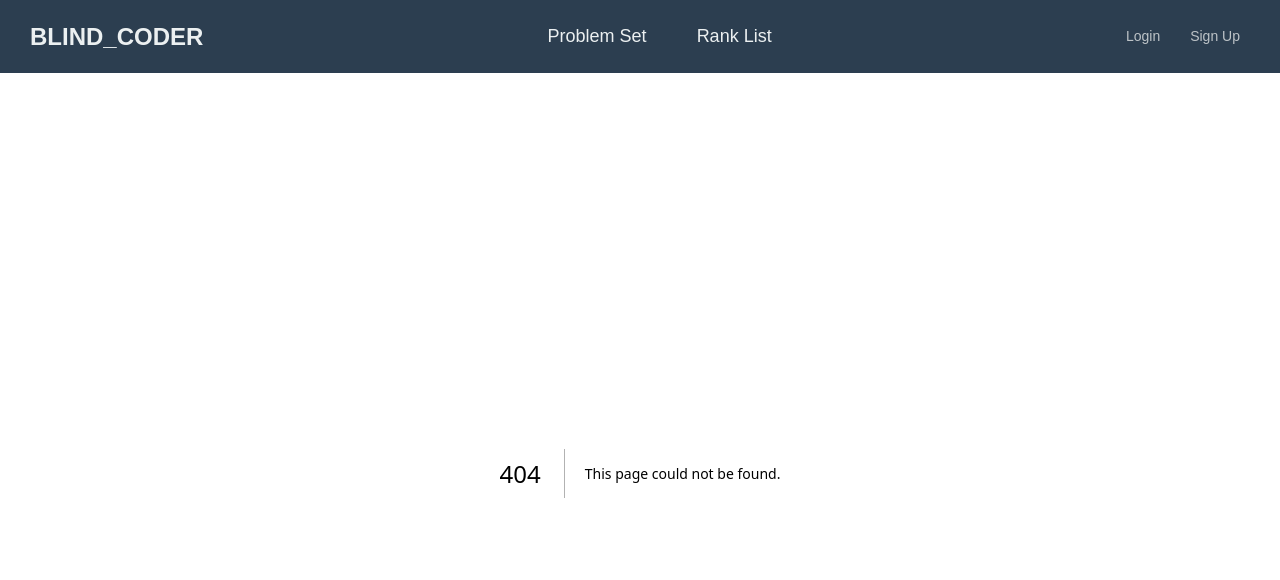
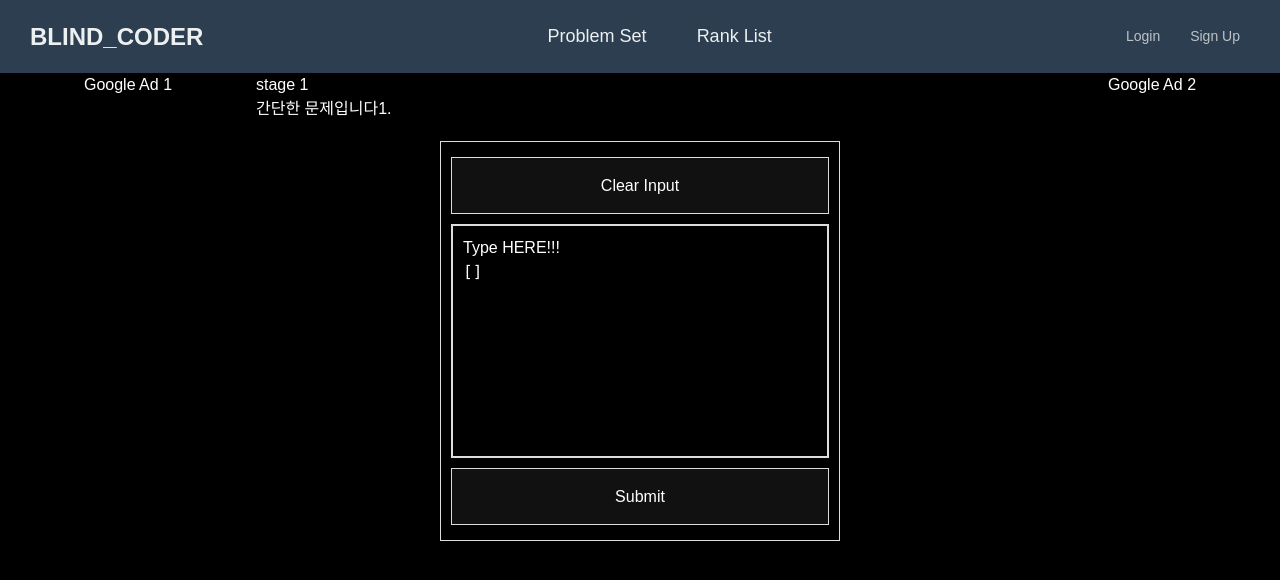
Before and after one commit to CodyKat/BlindCoder, a Next.js app: page /problem/1 in a window 1280 px wide. Before the commit this address had no page. Shown: the top 580 px of the page. Built offline with nearby package versions, Linux system fonts and the light colour scheme.

Commit message:
problemSetList, problem console and api

```diff
--- /dev/null
+++ b/app/api/submit-key-events/route.js
@@ -0,0 +1,16 @@
+// app/api/submit-key-events/route.js
+
+export async function POST(request) {
+    const keyEvents = await request.json(); // 클라이언트에서 보낸 키 이벤트 데이터
+    console.log('Received key events:', keyEvents);
+    return new Response(JSON.stringify({ message: 'Key events received successfully.' }), {
+        status: 200,
+        headers: { 'Content-Type': 'application/json' }, // JSON 응답을 위한 헤더 추가
+    });
+}
+
+export const config = {
+    api: {
+        bodyParser: true, // JSON 본문 파싱을 활성화
+    },
+};
--- /dev/null
+++ b/app/component/ConsoleInput.js
@@ -0,0 +1,61 @@
+'use client'
+
+import { useState } from 'react';
+
+const KeyEventCapture = () => {
+    const [keyEvents, setKeyEvents] = useState([]);
+
+    const handleKeyDown = (event) => {
+        // 키 이벤트 기록
+        setKeyEvents((prevEvents) => [
+            ...prevEvents,
+            { key: event.key, timestamp: Date.now() },
+        ]);
+    };
+
+    const handleSend = async () => {
+        if (keyEvents.length > 0) {
+            try {
+                const response = await fetch('/api/submit-key-events', {
+                    method: 'POST',
+                    headers: {
+                        'Content-Type': 'application/json',
+                    },
+                    body: JSON.stringify(keyEvents), // 기록된 키 이벤트를 JSON 형식으로 변환하여 전송
+                });
+
+                const data = await response.json();
+                console.log('Success:', data);
+                setKeyEvents([]); // 전송 후 배열 초기화
+            } catch (error) {
+                console.error('Error:', error);
+            }
+        } else {
+            console.log('No key events to send.');
+        }
+    };
+
+    const handleClear = () => {
+        setKeyEvents((prevEvents) => [
+            ...prevEvents,
+            { key: "CLEAR", timestamp: Date.now() },
+        ])
+    }
+
+    return (
+        <div className='console-input'
+            onKeyDown={handleKeyDown}
+            tabIndex={0} // 포커스를 받을 수 있도록 설정
+            style={{ border: '1px solid #ddd', padding: '10px', maxWidth: '400px', margin: '20px auto' }}
+        >
+            <button className='button' onClick={handleClear}>Clear Input</button>
+            <div className='console'>
+                <h4>Type HERE!!!</h4>
+                <pre style={{ whiteSpace: 'pre-wrap' }}>{JSON.stringify(keyEvents, null, 2)}</pre>
+            </div>
+            <button className='button' onClick={handleSend}>Submit</button>
+        </div>
+    );
+};
+
+export default KeyEventCapture;
--- /dev/null
+++ b/app/component/ProblemListContainers.tsx
@@ -0,0 +1,41 @@
+import Link from "next/link";
+
+const ListContainer = ({ problems }) => {
+    return (
+        <div className="problemlist-table-container">
+            <table className="problemlist-table">
+                <thead>
+                    <tr>
+                        <th className="id-column">ID</th>
+                        <th className="title-column">제목</th>
+                        <th className="description">설명</th>
+                        <th className="correct-count">맞힌 사람</th>
+                        <th className="submit">제출</th>
+                        <th className="correct-rate">정답 비율</th>
+                        <th className="correct-time-average">평균 통과 시간</th>
+                    </tr>
+                </thead>
+                <tbody>
+                    {problems.map((problem) => (
+                        <tr key={problem.id}>
+                            <td>{problem.id}</td>
+                            <td>
+                                <Link href={`/problem/${problem.id}`}>
+                                    {problem.title}
+                                </Link>
+                            </td>
+                            <td>{problem.description}</td>
+                            <td>{problem.correct}</td>
+                            <td>{problem.submit}</td>
+                            <td>{problem.correctRate}</td>
+                            <td>{problem.correctTimeAverage}</td>
+                        </tr>
+                    ))}
+                </tbody>
+            </table>
+        </div>
+    );
+};
+
+
+export default ListContainer;
--- /dev/null
+++ b/app/data/problem.tsx
@@ -0,0 +1,7 @@
+const problems = [
+    {id: '1', title: "stage 1", description: "간단한 문제입니다1.", correct: 10, submit: 40, correctRate: 25, correctTimeAverage: "4.14"},
+    {id: '2', title: "stage 2", description: "간단한 문제입니다2.", correct: 10, submit: 40, correctRate: 25, correctTimeAverage: "3.30"},
+    {id: '3', title: "stage 3", description: "간단한 문제입니다3.", correct: 10, submit: 40, correctRate: 25, correctTimeAverage: "2.50"},
+];
+
+export default problems;
--- a/app/globals.css
+++ b/app/globals.css
@@ -3,8 +3,8 @@
 @tailwind utilities;
 
 :root {
-  --background: #ffffff;
-  --foreground: #171717;
+  --background: #000000;
+  --foreground: #ffffff;
 }
 
 @media (prefers-color-scheme: dark) {
@@ -81,3 +81,100 @@ body {
   background-color: #34495e; /* 호버 시 배경색 */
   color: white;
 }
+
+.body-container {
+  margin: 0 auto;
+  padding: 0;
+  display: flex;
+  justify-content: space-between;
+}
+
+.ad {
+  width: 20%;
+  height: max-content;
+  display: flex;
+  justify-content: center;
+  align-items: center;
+}
+
+.main-body {
+  width: 60%;
+  height: max-content;
+  display: inline;
+}
+
+.problemlist-table-container {
+  width: 100%;
+  border-collapse: collapse;
+}
+
+.problemlist-table {
+  width: 100%;
+  border: 1px solid #ddd;
+}
+
+.problemlist-table th, .problemlist-table td {
+  border: 1px solid #ddd; /* 셀 경계 스타일 */
+  padding: 8px; /* 셀 내 여백 */
+  text-align: left; /* 텍스트 왼쪽 정렬 */
+}
+
+.problemlist-table .id-column {
+  width: 10%;
+}
+
+.problemlist-table .title-column {
+  width: 10%;
+}
+
+.problemlist-table .description-column {
+  width: 40%
+}
+
+.problemlist-table .correct-count {
+  width: 10%;
+}
+
+.problemlist-table .submit {
+  width: 10%;
+}
+
+.problemlist-table .correct-rate {
+  width: 10%;
+}
+
+.problemlist-table .corretc-time-average {
+  width: 10%;
+}
+
+.problemlist-table th {
+  background-color: #444444; /* 헤더 배경색 */
+}
+
+.console-input {
+  height: 400px;
+  display: flex;
+  flex-direction: column;
+  justify-items: center;
+  align-items: center;
+}
+
+.console-input .button {
+  text-align: center;
+  border: 1px solid #ddd;
+  justify-items: center;
+  padding: 10px;
+  margin: 5px auto;
+  width: 100%;
+  flex: 1;
+  background-color: #111111;
+}
+
+.console-input .console {
+  text-align: left;
+  border: 2px solid #ddd;
+  padding: 10px;
+  margin: 5px auto;
+  width: 100%;
+  flex: 6;
+}
--- a/app/layout.tsx
+++ b/app/layout.tsx
@@ -30,7 +30,11 @@ export default function RootLayout({
         className={`${geistSans.variable} ${geistMono.variable} antialiased`}
       >
         <Navbar/>
-        {children}
+        <div className="body-container">
+          <div className="ad">Google Ad 1</div>
+          <div className="main-body">{children}</div>
+          <div className="ad">Google Ad 2</div>
+        </div>
       </body>
     </html>
   );
--- /dev/null
+++ b/app/problem/[id]/page.tsx
@@ -0,0 +1,22 @@
+import problems from "../../data/problem";
+import ConsoleInput from "@/app/component/ConsoleInput";
+
+const ProblemPage = ({ params }: { params: {id: string } }) => {
+    const id = params.id;
+
+    const problem = problems.find((p) => p.id === id);
+    if (!problem) {
+        console.log(id);
+        return <div>problem not found</div>;
+    }
+
+    return (
+        <div>
+            <h1>{problem.title}</h1>
+            <p>{problem.description}</p>
+            <ConsoleInput />
+        </div>
+    );
+};
+
+export default ProblemPage;
--- a/app/problemSet/page.tsx
+++ b/app/problemSet/page.tsx
@@ -1,7 +1,11 @@
+import ListContainer from "../component/ProblemListContainers";
+import problems from "../data/problem";
+
 export default function problemSet() {
     return (
         <div>
-            <p>this is problemSet</p>
+            <h1>문제를 누르면 바로 시작됩니다.</h1>
+            <ListContainer problems={problems} />
         </div>
-    )
-}
+    );
+};
```
